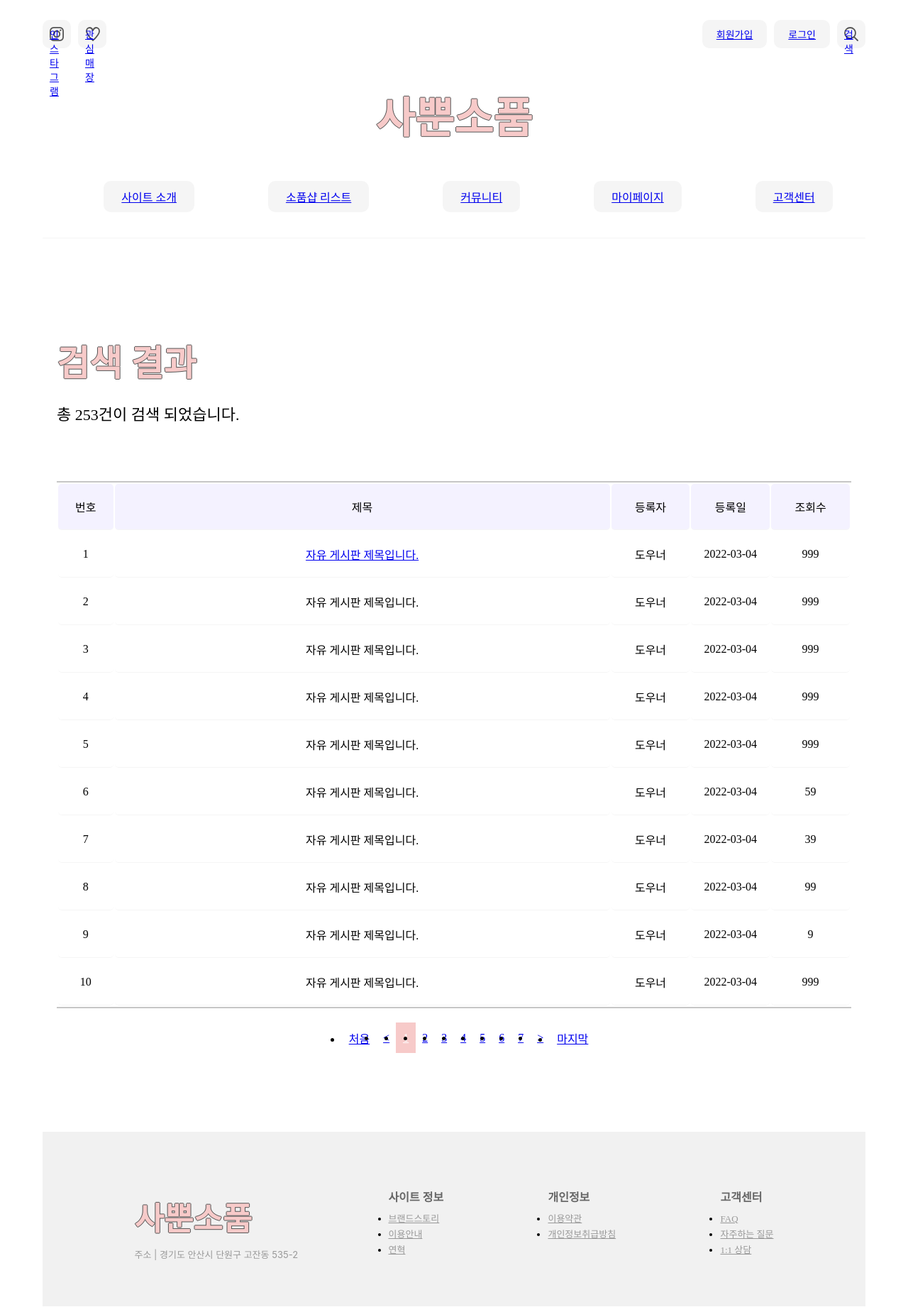
After one commit to sabbunsopum/sapunsopum, a PHP site: page /board/boardSearch.html in a window 1280 px wide. The commit adds this page. Shown: the whole page at 71% size. Run offline with PHP 8.4, Linux system fonts and the light colour scheme; some libraries are stand-ins or nearby versions; some web fonts are replaced.

Commit message:
123
1234

```diff
--- a/sabbun/assets/css/board.css
+++ b/sabbun/assets/css/board.css
@@ -85,15 +86,16 @@
 }
 
 .board__table table {
-    border-top: 2px solid #000;
-    border-bottom: 2px solid #000;
+    border-top: 2px solid #c6c6c6;
+    border-bottom: 2px solid #c6c6c6;
     width: 100%;
 }
 
 .board__table td,
 .board__table th {
+    border-radius: 5px;
     padding: 20px 5px;
-    border-bottom: 1px solid #000;
+    border-bottom: 1px solid #f5f5f5;
 }
 
 .board__table th {
@@ -295,6 +325,15 @@
     color: #F7CAC9;
     text-shadow: -1px 0 #555, 0 1px #555, 1px 0 #555, 0 -1px #555;
 }
+.board__title h4 {
+    text-align: left;
+    margin-bottom: 10px;
+    font-family: 'PyeongChangPeace';
+    font-weight: 700;
+    font-size: 50px;
+    color: #F7CAC9;
+    text-shadow: -1px 0 #555, 0 1px #555, 1px 0 #555, 0 -1px #555;
+}
 
 .board__title p {
     font-size: 22px;
--- /dev/null
+++ b/sabbun/board/boardSearch.html
@@ -0,0 +1,226 @@
+<!DOCTYPE html>
+<html lang="ko">
+
+<head>
+    <meta charset="UTF-8">
+    <meta http-equiv="X-UA-Compatible" content="IE=edge">
+    <meta name="viewport" content="width=device-width, initial-scale=1.0">
+    <title>board</title>
+    <style>
+
+    </style>
+    <!-- CSS -->
+    <link rel="stylesheet" href="../assets/css/fonts.css">
+    <link rel="stylesheet" href="../assets/css/common.css">
+    <link rel="stylesheet" href="../assets/css/reset.css">
+    <link rel="stylesheet" href="../assets/css/header.css">
+    <link rel="stylesheet" href="../assets/css/footer.css">
+    <link rel="stylesheet" href="../assets/css/board.css">
+    <!-- META -->
+    <meta name="author" content="webstoryboy">
+    <meta name="description" content="PHP 사이트 만들기입니다.">
+    <meta name="keyword" content="사이트, 만들기, 튜토리얼, 웹스토리보이">
+    <meta name="robots" content="all">
+
+    <!-- ICON -->
+    <link rel="icon" href="assets/img/icon_256.png" />
+    <link rel="shortcut icon" href="assets/img/icon_256.png" />
+    <link rel="icon" type="image/png" sizes="256x256" href="assets/img/icon_256.png" />
+    <link rel="icon" type="image/png" sizes="192x192" href="assets/img/icon_192.png" />
+    <link rel="icon" type="image/png" sizes="32x32" href="assets/img/icon_32.png" />
+    <link rel="icon" type="image/png" sizes="16x16" href="assets/img/icon_16.png" />
+</head>
+
+<body>
+
+
+
+    <header id="header">
+
+        <header id="header" class="header__wrap container">
+            <div class="header__inner">
+                <div class="header__top pc">
+                    <div class="left">
+                        <a class="header__icon i1 ir" href="#">인스타그램</a>
+                        <a class="header__icon i2 ir" href="#">관심매장</a>
+                    </div>
+                    <div class="right">
+                        <a class="header__icon i3" href="#">회원가입</a>
+                        <a class="header__icon i4" href="#">로그인</a>
+                        <a class="header__icon i5 ir" href="#">검색</a>
+                    </div>
+                </div>
+                <div class="header__logo pcp">
+                    <h2>사뿐소품</h2>
+                </div>
+                <div class="header__menu pc">
+                    <ul>
+                        <li><a href="#">사이트 소개</a></li>
+                        <li><a href="#">소품샵 리스트</a></li>
+                        <li><a href="#">커뮤니티</a></li>
+                        <li><a href="#">마이페이지</a></li>
+                        <li><a href="#">고객센터</a></li>
+                    </ul>
+                </div>
+            </div>
+        </header>
+        <!-- //header -->
+
+        <main id="main">
+            <section id="board" class="container">
+                <h2>게시판 영역입니다.</h2>
+                <div class="board__inner">
+                    <div class="board__title">
+                        <h4>검색 결과</h3>
+                        <p>총 253건이 검색 되었습니다.</p>
+                    </div>
+
+                    <div class="board__table">
+                        <table>
+                            <colgroup>
+                                <col style="width: 7%">
+                                <col style="width: 63%">
+                                <col style="width: 10%">
+                                <col style="width: 10%">
+                                <col style="width: 10%">
+                            </colgroup>
+                            <thead>
+                                <tr>
+                                    <th>번호</th>
+                                    <th>제목</th>
+                                    <th>등록자</th>
+                                    <th>등록일</th>
+                                    <th>조회수</th>
+                                </tr>
+                            </thead>
+                            <tbody>
+                                <tr>
+                                    <td>1</td>
+                                    <td><a href="boardView.html">자유 게시판 제목입니다.</a></td>
+                                    <td>도우너</td>
+                                    <td>2022-03-04</td>
+                                    <td>999</td>
+                                </tr>
+                                <tr>
+                                    <td>2</td>
+                                    <td>자유 게시판 제목입니다.</td>
+                                    <td>도우너</td>
+                                    <td>2022-03-04</td>
+                                    <td>999</td>
+                                </tr>
+                                <tr>
+                                    <td>3</td>
+                                    <td>자유 게시판 제목입니다.</td>
+                                    <td>도우너</td>
+                                    <td>2022-03-04</td>
+                                    <td>999</td>
+                                </tr>
+                                <tr>
+                                    <td>4</td>
+                                    <td>자유 게시판 제목입니다.</td>
+                                    <td>도우너</td>
+                                    <td>2022-03-04</td>
+                                    <td>999</td>
+                                </tr>
+                                <tr>
+                                    <td>5</td>
+                                    <td>자유 게시판 제목입니다.</td>
+                                    <td>도우너</td>
+                                    <td>2022-03-04</td>
+                                    <td>999</td>
+                                </tr>
+                                <tr>
+                                    <td>6</td>
+                                    <td>자유 게시판 제목입니다.</td>
+                                    <td>도우너</td>
+                                    <td>2022-03-04</td>
+                                    <td>59</td>
+                                </tr>
+                                <tr>
+                                    <td>7</td>
+                                    <td>자유 게시판 제목입니다.</td>
+                                    <td>도우너</td>
+                                    <td>2022-03-04</td>
+                                    <td>39</td>
+                                </tr>
+                                <tr>
+                                    <td>8</td>
+                                    <td>자유 게시판 제목입니다.</td>
+                                    <td>도우너</td>
+                                    <td>2022-03-04</td>
+                                    <td>99</td>
+                                </tr>
+                                <tr>
+                                    <td>9</td>
+                                    <td>자유 게시판 제목입니다.</td>
+                                    <td>도우너</td>
+                                    <td>2022-03-04</td>
+                                    <td>9</td>
+                                </tr>
+                                <tr>
+                                    <td>10</td>
+                                    <td>자유 게시판 제목입니다.</td>
+                                    <td>도우너</td>
+                                    <td>2022-03-04</td>
+                                    <td>999</td>
+                                </tr>
+                            </tbody>
+                        </table>
+                    </div>
+
+                    <div class="board__pages">
+                        <ul>
+                            <li><a href="#">처음</a></li>
+                            <li class="board__pages__prevbtn"><a href="#">&lt;</a></li>
+                            <li class="active"><a href="#">1</a></li>
+                            <li><a href="#">2</a></li>
+                            <li><a href="#">3</a></li>
+                            <li><a href="#">4</a></li>
+                            <li><a href="#">5</a></li>
+                            <li><a href="#">6</a></li>
+                            <li><a href="#">7</a></li>
+                            <li class="board__pages__nextbtn"><a href="#">></a></li>
+                            <li><a href="#">마지막</a></li>
+                        </ul>
+                    </div>
+
+
+                </div>
+            </section>
+            <!-- //board -->
+
+
+        </main>
+        <!-- //main -->
+
+        <footer id="footer__type">
+            <div class="footer__inner container">
+                <div class="footer__title">
+                    <h2>사뿐소품</h2>
+                    <p>주소 | 경기도 안산시 단원구 고잔동 535-2</p>
+                </div>
+                <div class="footer__menu">
+                    <ul>
+                        <h3>사이트 정보</h3>
+                        <li><a href="#">브랜드스토리</a></li>
+                        <li><a href="#">이용안내</a></li>
+                        <li><a href="#">연혁</a></li>
+                    </ul>
+                    <ul>
+                        <h3>개인정보</h3>
+                        <li><a href="#">이용약관</a></li>
+                        <li><a href="#">개인정보취급방침</a></li>
+                    </ul>
+                    <ul>
+                        <h3>고객센터</h3>
+                        <li><a href="#">FAQ</a></li>
+                        <li><a href="#">자주하는 질문</a></li>
+                        <li><a href="#">1:1 상담</a></li>
+                    </ul>
+                </div>
+            </div>
+        </footer>
+        <!-- //footer -->
+</body>
+
+</html>
```
Also changed, not shown: other parts of sabbun/assets/css/board.css (+49 -20 lines).
